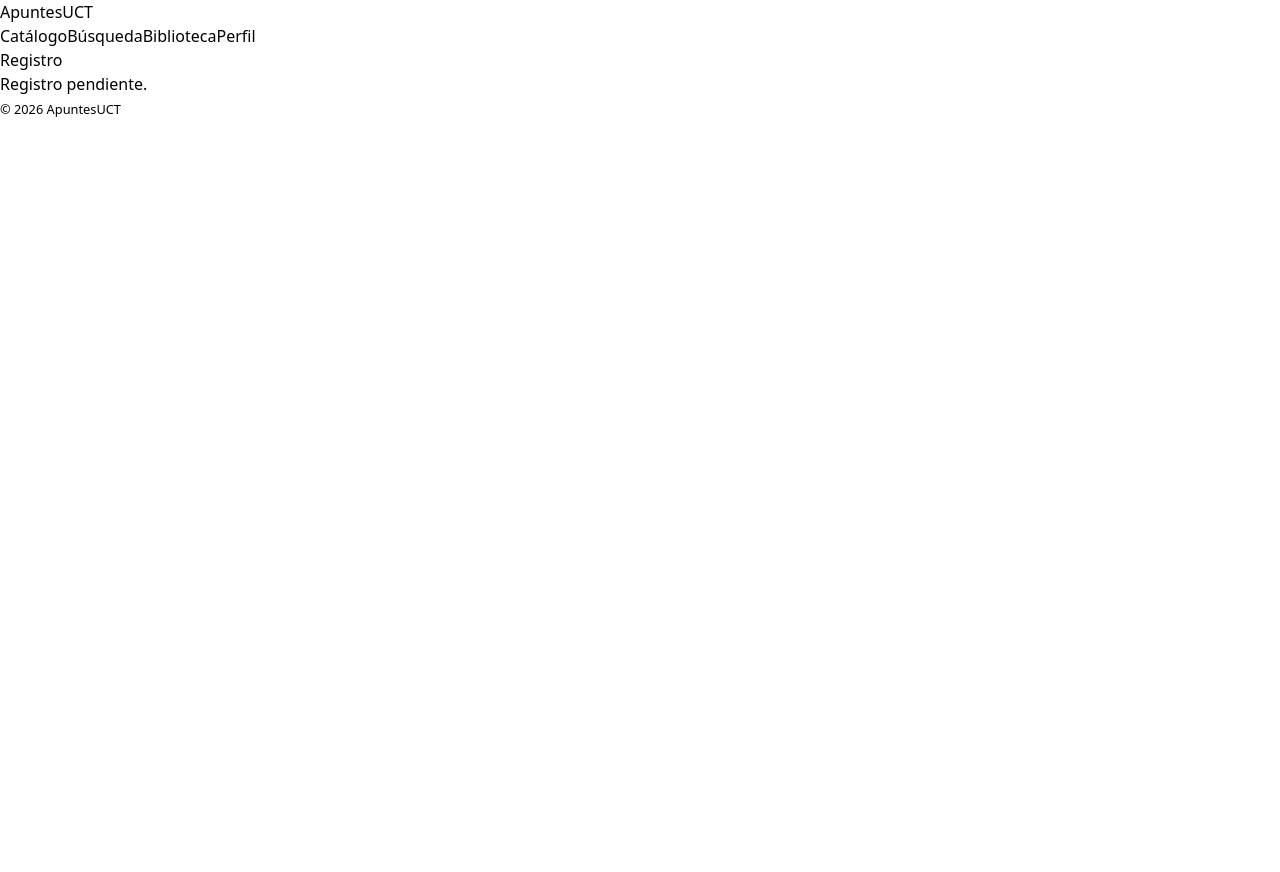
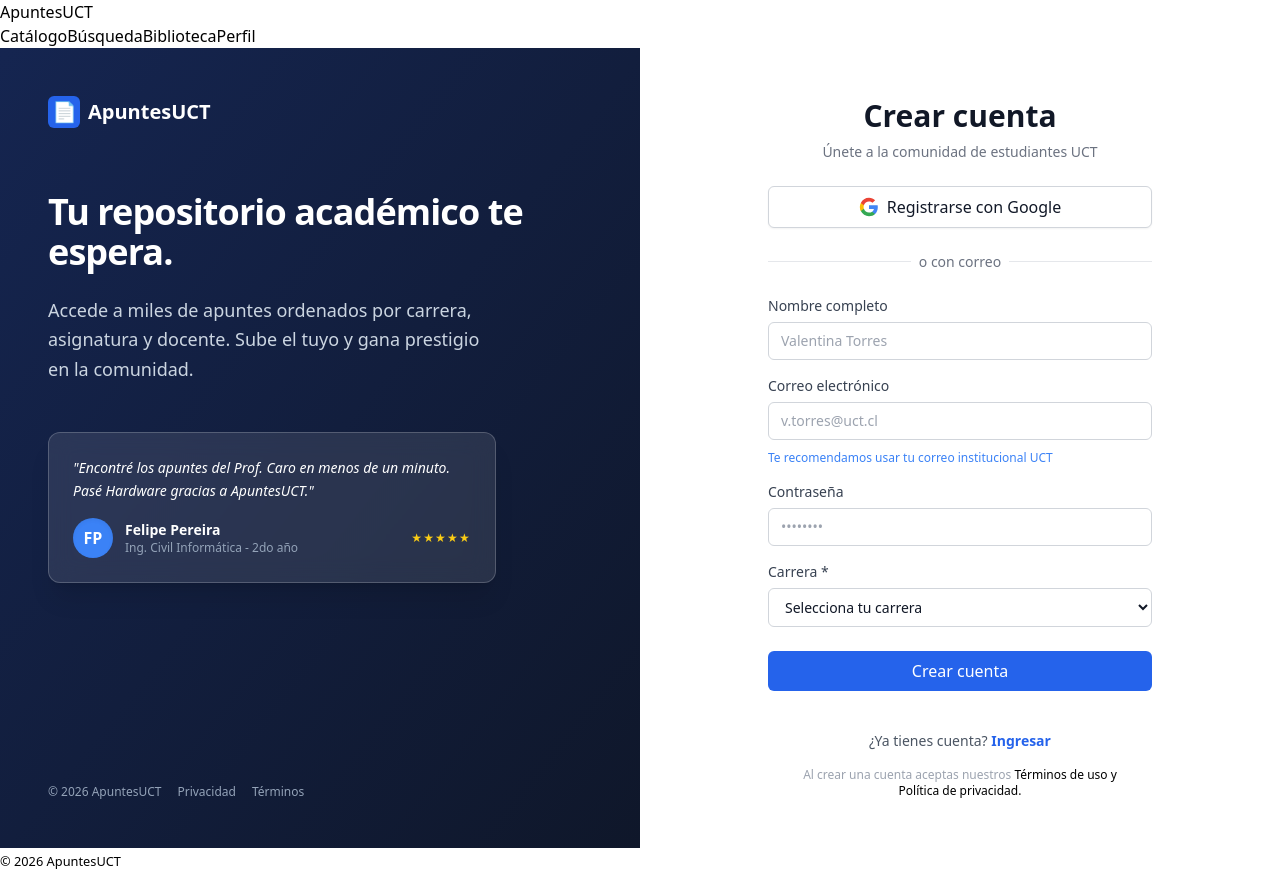
Before and after one commit to cchelooo/ApuntesUCT, a React (Vite) app in the folder web/: page /register in a window 1280 px wide. Before the commit the page ends 800 px from the top, so only its background shows below. Built offline with nearby package versions, Linux system fonts and the light colour scheme.

Commit message:
feat(register): implementar maquetado de vista de registro

```diff
--- a/web/src/presentation/pages/RegisterPage.tsx
+++ b/web/src/presentation/pages/RegisterPage.tsx
@@ -1,5 +1,153 @@
-import { PendingPage } from '../components/PendingPage';
+import { Link } from 'react-router-dom';
+import { Button } from '../components/Button';
+import { Input } from '../components/Input';
 
 export function RegisterPage() {
-  return <PendingPage title="Registro" />;
+  return (
+    <div className="min-h-screen flex">
+
+      {/* Panel Izquierdo */}
+      <div className="hidden lg:flex lg:w-1/2 bg-slate-900 text-white p-12 flex-col justify-between relative overflow-hidden">
+        <div className="absolute inset-0 bg-gradient-to-br from-blue-900/40 to-slate-900 z-0"></div>
+
+        <div className="relative z-10">
+          <div className="flex items-center gap-2 font-bold text-xl mb-16">
+            <div className="w-8 h-8 bg-blue-600 rounded-md flex items-center justify-center">
+              📄
+            </div>
+            ApuntesUCT
+          </div>
+
+          <h1 className="text-4xl font-bold mb-6 tracking-tight">Tu repositorio académico te espera.</h1>
+          <p className="text-slate-300 text-lg max-w-md leading-relaxed mb-12">
+            Accede a miles de apuntes ordenados por carrera, asignatura y docente. Sube el tuyo y gana prestigio en la comunidad.
+          </p>
+
+          <div className="bg-white/10 backdrop-blur-md border border-white/20 p-6 rounded-xl max-w-md shadow-xl">
+            <p className="text-sm italic mb-4 leading-relaxed">
+              "Encontré los apuntes del Prof. Caro en menos de un minuto. Pasé Hardware gracias a ApuntesUCT."
+            </p>
+            <div className="flex items-center gap-3">
+              <div className="w-10 h-10 bg-blue-500 rounded-full flex items-center justify-center font-bold shadow-inner">
+                FP
+              </div>
+              <div>
+                <div className="font-semibold text-sm">Felipe Pereira</div>
+                <div className="text-xs text-slate-400">Ing. Civil Informática - 2do año</div>
+              </div>
+              <div className="ml-auto text-yellow-400 text-xs tracking-widest">
+                ★★★★★
+              </div>
+            </div>
+          </div>
+        </div>
+
+        <div className="relative z-10 text-xs text-slate-400 flex gap-4 mt-8">
+          <span>© 2026 ApuntesUCT</span>
+          <a href="#" className="hover:text-white transition-colors">Privacidad</a>
+          <a href="#" className="hover:text-white transition-colors">Términos</a>
+        </div>
+      </div>
+
+      {/* Panel Derecho (Formulario de Registro) */}
+      <div className="w-full lg:w-1/2 flex items-center justify-center p-8 bg-white overflow-y-auto">
+        <div className="w-full max-w-sm space-y-6 my-auto">
+
+          <div className="text-center">
+            <h2 className="text-3xl font-semibold text-gray-900">Crear cuenta</h2>
+            <p className="mt-2 text-sm text-gray-500">
+              Únete a la comunidad de estudiantes UCT
+            </p>
+          </div>
+
+          <div className="space-y-6">
+            {/* Botón de Google */}
+            <Button
+              variant="secondary"
+              className="w-full bg-white border border-gray-300 shadow-sm flex gap-2 items-center justify-center hover:bg-gray-50"
+            >
+              <svg className="w-5 h-5" viewBox="0 0 24 24">
+                <path fill="#4285F4" d="M22.56 12.25c0-.78-.07-1.53-.2-2.25H12v4.26h5.92c-.26 1.37-1.04 2.53-2.21 3.31v2.77h3.57c2.08-1.92 3.28-4.74 3.28-8.09z" />
+                <path fill="#34A853" d="M12 23c2.97 0 5.46-.98 7.28-2.66l-3.57-2.77c-.98.66-2.23 1.06-3.71 1.06-2.86 0-5.29-1.93-6.16-4.53H2.18v2.84C3.99 20.53 7.7 23 12 23z" />
+                <path fill="#FBBC05" d="M5.84 14.09c-.22-.66-.35-1.36-.35-2.09s.13-1.43.35-2.09V7.07H2.18C1.43 8.55 1 10.22 1 12s.43 3.45 1.18 4.93l2.85-2.22.81-.62z" />
+                <path fill="#EA4335" d="M12 5.38c1.62 0 3.06.56 4.21 1.64l3.15-3.15C17.45 2.09 14.97 1 12 1 7.7 1 3.99 3.47 2.18 7.07l3.66 2.84c.87-2.6 3.3-4.53 6.16-4.53z" />
+              </svg>
+              Registrarse con Google
+            </Button>
+
+            <div className="relative">
+              <div className="absolute inset-0 flex items-center">
+                <div className="w-full border-t border-gray-200"></div>
+              </div>
+              <div className="relative flex justify-center text-sm">
+                <span className="px-2 bg-white text-gray-500">o con correo</span>
+              </div>
+            </div>
+
+            <form className="space-y-4">
+              <Input
+                label="Nombre completo"
+                placeholder="Valentina Torres"
+                type="text"
+              />
+
+              <Input
+                label="Correo electrónico"
+                placeholder="v.torres@uct.cl"
+                type="email"
+                helperText={
+                  <span className="flex items-center gap-1 text-blue-500 mt-1">
+                    Te recomendamos usar tu correo institucional UCT
+                  </span>
+                }
+              />
+
+              <Input
+                label="Contraseña"
+                placeholder="••••••••"
+                type="password"
+              />
+
+              {/* Selector de Carrera */}
+              <div className="flex flex-col gap-1.5 w-full">
+                <label className="text-sm font-medium text-gray-700">
+                  Carrera *
+                </label>
+                <select
+                  defaultValue=""
+                  className="block w-full rounded-md border border-gray-300 text-sm transition-colors px-3 py-2 outline-none focus:ring-2 focus:ring-blue-500 focus:border-blue-500 text-gray-900 bg-white"
+                >
+                  <option value="" disabled>Selecciona tu carrera</option>
+                  <option value="1">Ingeniería Civil Informática</option>
+                  <option value="2">Medicina Veterinaria</option>
+                  <option value="3">Derecho</option>
+                  <option value="4">Arquitectura</option>
+                </select>
+              </div>
+
+              <div className="pt-2">
+                <Button type="submit" className="w-full">
+                  Crear cuenta
+                </Button>
+              </div>
+            </form>
+          </div>
+
+          <div className="space-y-4 pt-4">
+            <p className="text-center text-sm text-gray-600">
+              ¿Ya tienes cuenta?{' '}
+              <Link to="/login" className="font-semibold text-blue-600 hover:text-blue-500 transition-colors">
+                Ingresar
+              </Link>
+            </p>
+
+            <p className="text-center text-xs text-gray-400 px-4">
+              Al crear una cuenta aceptas nuestros <a href="#" className="text-black hover:text-gray-500 transition-colors">Términos de uso y Política de privacidad.</a>
+            </p>
+          </div>
+
+        </div>
+      </div>
+    </div>
+  );
 }
```
